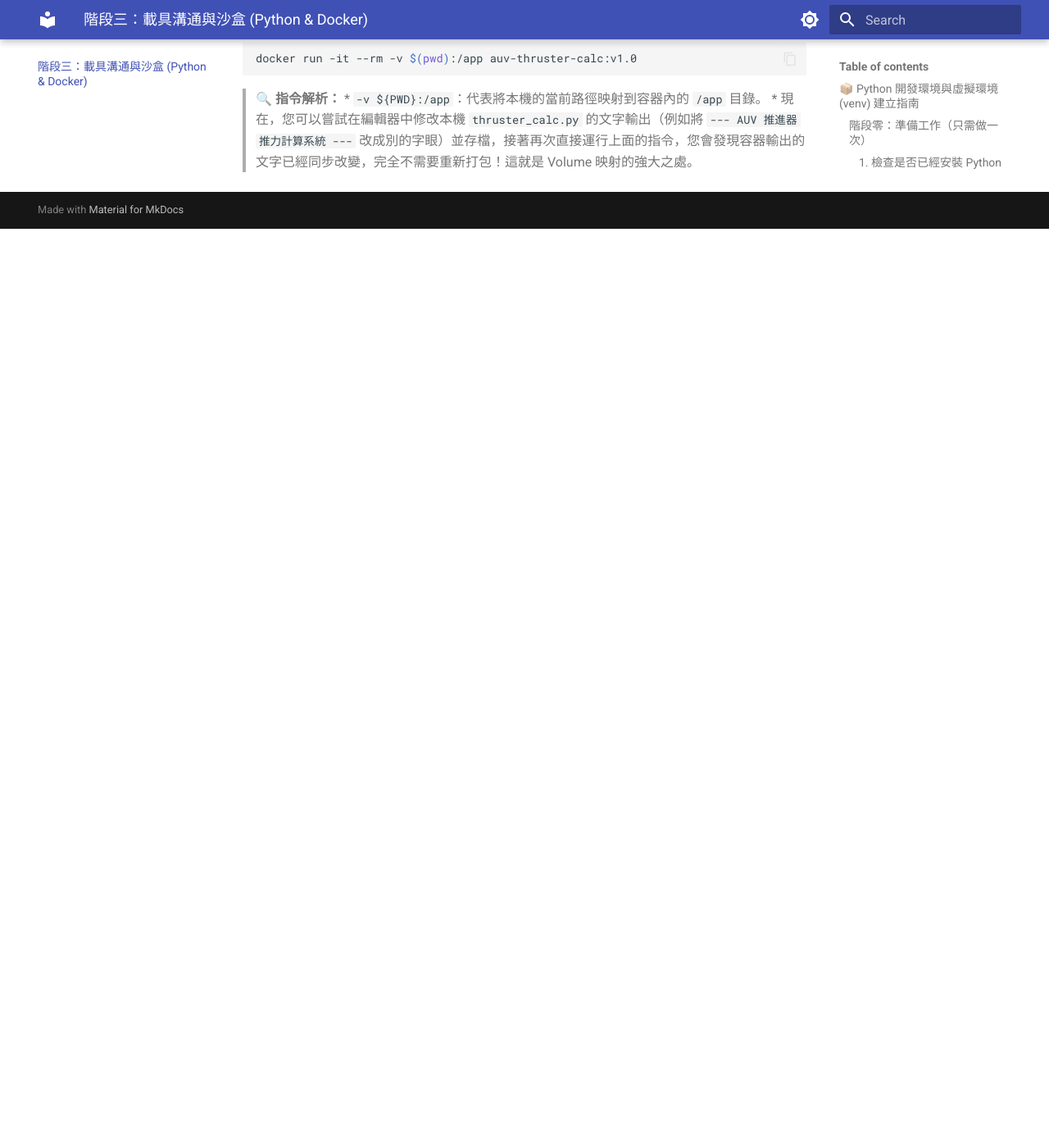
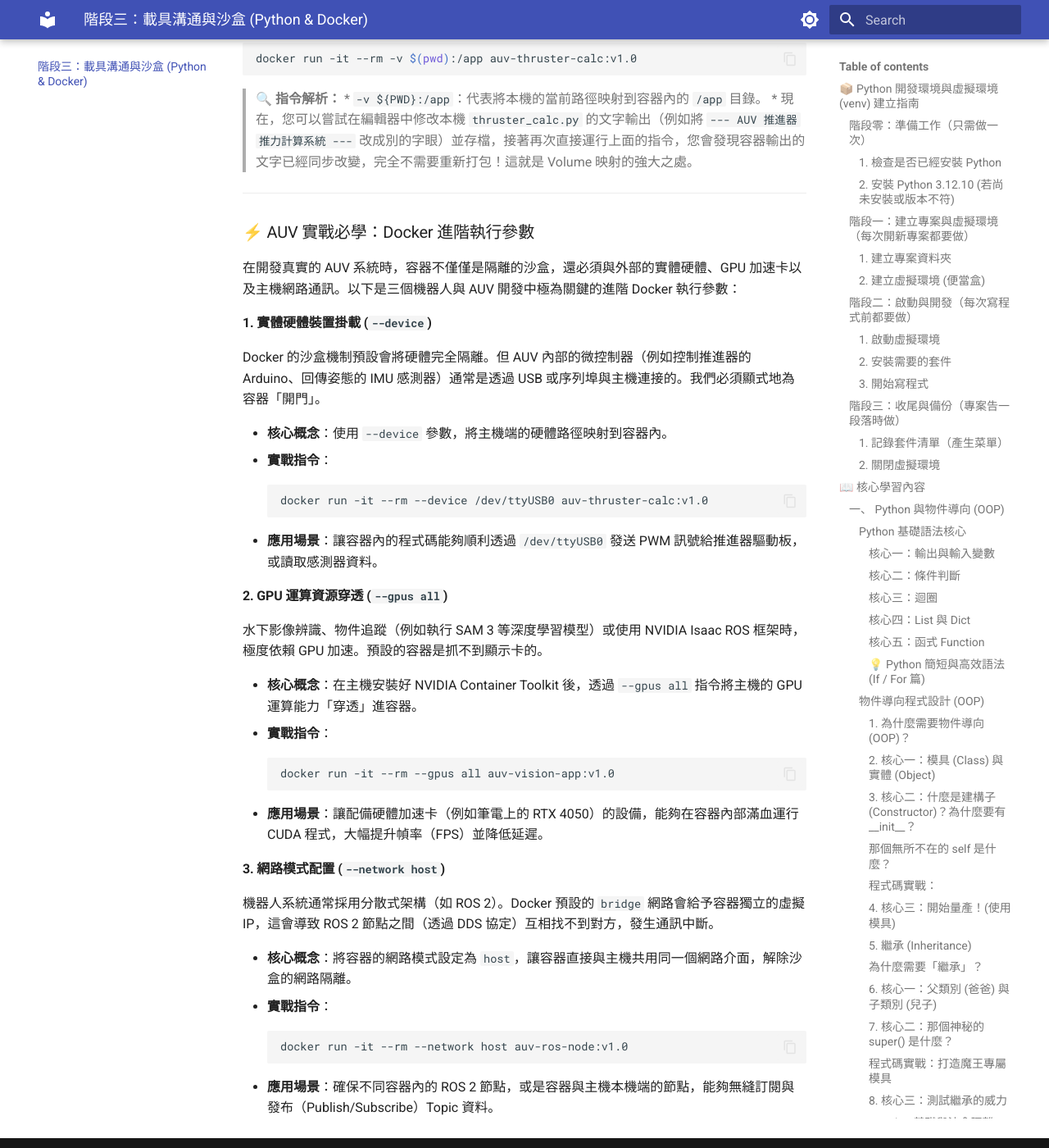
Before and after one commit to hereyougoai/auv-training-2026, an MkDocs documentation site: the page built from docs/stage3_sandbox/index.md, in a window 1280 px wide and 1400 px high, scrolled down 13687 px. Shown: the whole window at 82% size. Built offline with MkDocs 1.6.1 and Material for MkDocs 9.7.7, drawn with Linux system fonts in a browser that asks for light colours; before the commit the page ends 13966 px from its top, so only the background shows below that.

Commit message:
docs: add advanced Docker configuration parameters to Stage 3

````diff
--- a/docs/stage3_sandbox/index.md
+++ b/docs/stage3_sandbox/index.md
@@ -594,3 +594,42 @@ docker run -it --rm -v $(pwd):/app auv-thruster-calc:v1.0
 > **🔍 指令解析：**
 > * `-v ${PWD}:/app`：代表將本機的當前路徑映射到容器內的 `/app` 目錄。
 > * 現在，您可以嘗試在編輯器中修改本機 `thruster_calc.py` 的文字輸出（例如將 `--- AUV 推進器推力計算系統 ---` 改成別的字眼）並存檔，接著再次直接運行上面的指令，您會發現容器輸出的文字已經同步改變，完全不需要重新打包！這就是 Volume 映射的強大之處。
+
+---
+
+### ⚡ AUV 實戰必學：Docker 進階執行參數
+
+在開發真實的 AUV 系統時，容器不僅僅是隔離的沙盒，還必須與外部的實體硬體、GPU 加速卡以及主機網路通訊。以下是三個機器人與 AUV 開發中極為關鍵的進階 Docker 執行參數：
+
+#### 1. 實體硬體裝置掛載 (`--device`)
+
+Docker 的沙盒機制預設會將硬體完全隔離。但 AUV 內部的微控制器（例如控制推進器的 Arduino、回傳姿態的 IMU 感測器）通常是透過 USB 或序列埠與主機連接的。我們必須顯式地為容器「開門」。
+
+* **核心概念**：使用 `--device` 參數，將主機端的硬體路徑映射到容器內。
+* **實戰指令**：
+```bash
+docker run -it --rm --device /dev/ttyUSB0 auv-thruster-calc:v1.0
+```
+* **應用場景**：讓容器內的程式碼能夠順利透過 `/dev/ttyUSB0` 發送 PWM 訊號給推進器驅動板，或讀取感測器資料。
+
+#### 2. GPU 運算資源穿透 (`--gpus all`)
+
+水下影像辨識、物件追蹤（例如執行 SAM 3 等深度學習模型）或使用 NVIDIA Isaac ROS 框架時，極度依賴 GPU 加速。預設的容器是抓不到顯示卡的。
+
+* **核心概念**：在主機安裝好 NVIDIA Container Toolkit 後，透過 `--gpus all` 指令將主機的 GPU 運算能力「穿透」進容器。
+* **實戰指令**：
+```bash
+docker run -it --rm --gpus all auv-vision-app:v1.0
+```
+* **應用場景**：讓配備硬體加速卡（例如筆電上的 RTX 4050）的設備，能夠在容器內部滿血運行 CUDA 程式，大幅提升幀率（FPS）並降低延遲。
+
+#### 3. 網路模式配置 (`--network host`)
+
+機器人系統通常採用分散式架構（如 ROS 2）。Docker 預設的 `bridge` 網路會給予容器獨立的虛擬 IP，這會導致 ROS 2 節點之間（透過 DDS 協定）互相找不到對方，發生通訊中斷。
+
+* **核心概念**：將容器的網路模式設定為 `host`，讓容器直接與主機共用同一個網路介面，解除沙盒的網路隔離。
+* **實戰指令**：
+```bash
+docker run -it --rm --network host auv-ros-node:v1.0
+```
+* **應用場景**：確保不同容器內的 ROS 2 節點，或是容器與主機本機端的節點，能夠無縫訂閱與發布（Publish/Subscribe）Topic 資料。
````
